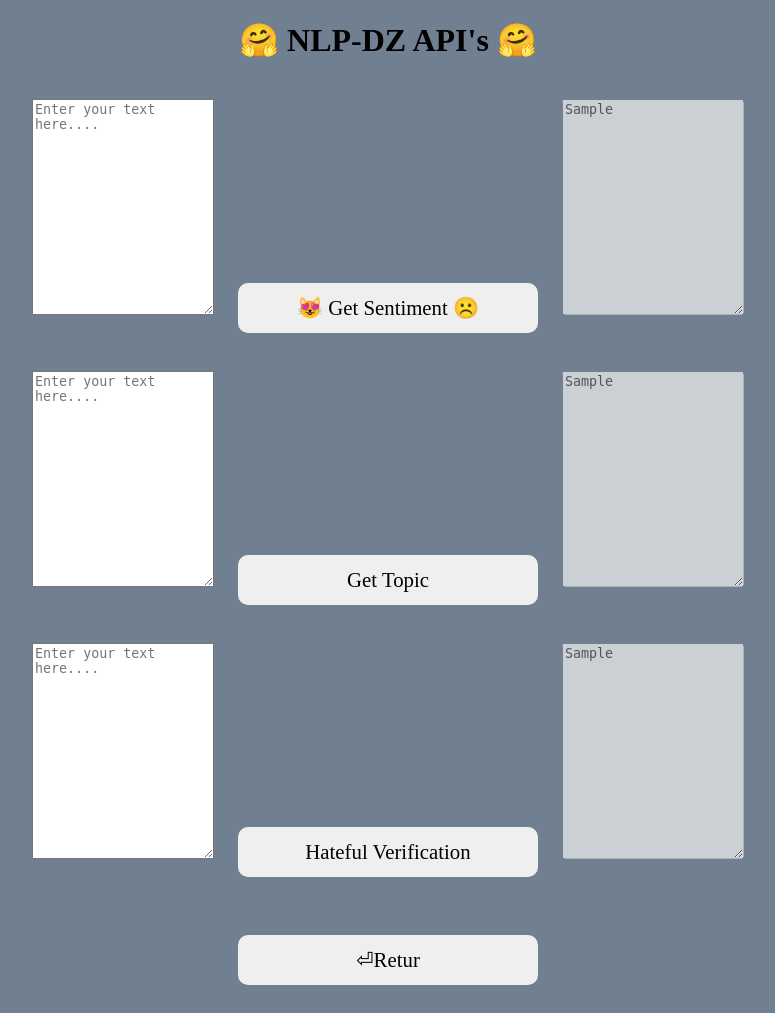
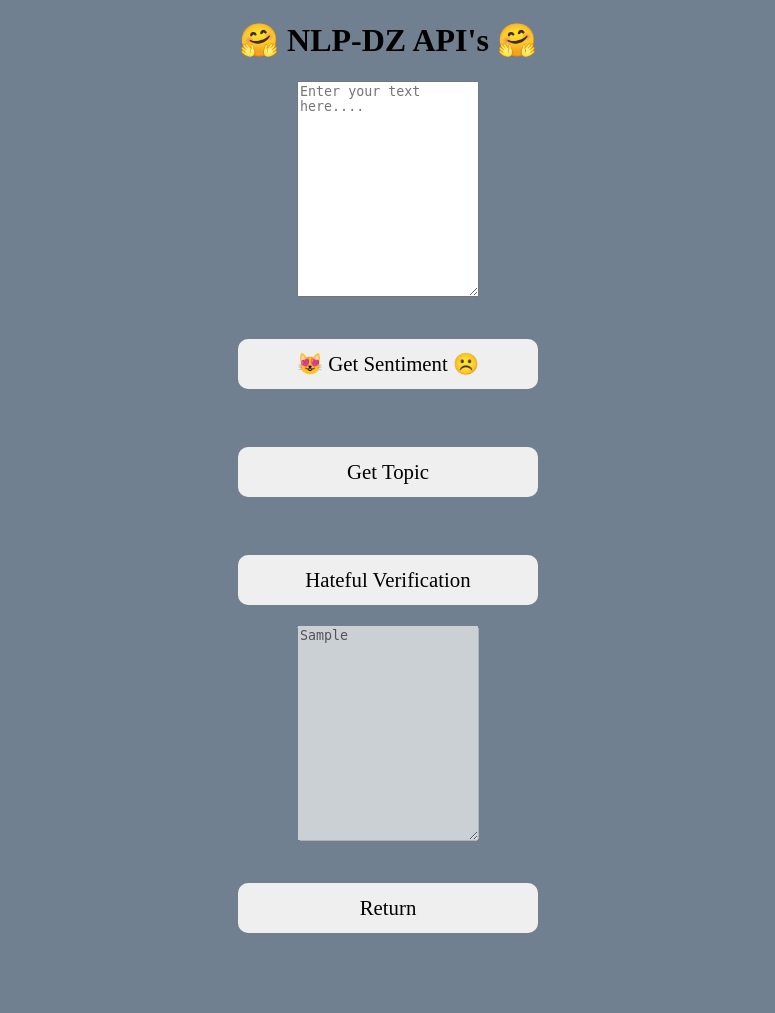
Before and after one commit to khairied/gogg, a Flask app: template templates/sentimentoftext.html in a window 1280 px wide. Shown: the whole page, without its empty margins (252-1027 px from the left). After the commit the page ends 933 px from the top, so only its background shows below. Run offline with Flask 2, Linux system fonts and the light colour scheme; the template is opened without the code that fills it: most values are stand-ins (such as "Sample title", 1, 10 or a date in 2020).

Commit message:
Update sentimentoftext.html

```diff
--- a/templates/sentimentoftext.html
+++ b/templates/sentimentoftext.html
@@ -7,29 +7,23 @@
 <body>
 
     <h1> 🤗 NLP-DZ API's 🤗 </h1>
-
+<textarea rows='14' id="input_text" name="name_input1" placeholder="Enter your text here...."></textarea>
 <form action="calculesent" method="post">
         <br>
-        <textarea rows='14' id="input_text" name="name_input1" placeholder="Enter your text here...."></textarea>
         <input type="submit" value="😻 Get Sentiment ☹️" id="calculsent">
-        <textarea rows='14' id="result" placeholder="Please Wait for the result" disabled >{{v1}}</textarea>
     </form>
 <form action="calculetopic" method="post">
         <br>
-        <textarea rows='14' id="input_text" name="name_input1" placeholder="Enter your text here...."></textarea>
         <input type="submit" value="          Get Topic          " id="calcultopic">
-        <textarea rows='14' id="result" placeholder="Please Wait for the result" disabled >{{v2}}</textarea>
     </form>
-
 <form action="calculehate" method="post">
         <br>
-        <textarea rows='14' id="input_text" name="name_input1" placeholder="Enter your text here...."></textarea>
         <input type="submit" value="   Hateful Verification   " id="calculhate">
-        <textarea rows='14' id="result" placeholder="Please Wait for the result" disabled >{{v3}}</textarea>
     </form>
+<textarea rows='14' id="result" placeholder="Please Wait for the result" disabled >{{v1}}</textarea>
 <form action="retoursentiment" method="post">
         <br>
-        <input type="submit" value="⏎Retur" id="retoursentiment">
+        <input type="submit" value="Return" id="retoursentiment">
     </form>
 
 </body>
```
